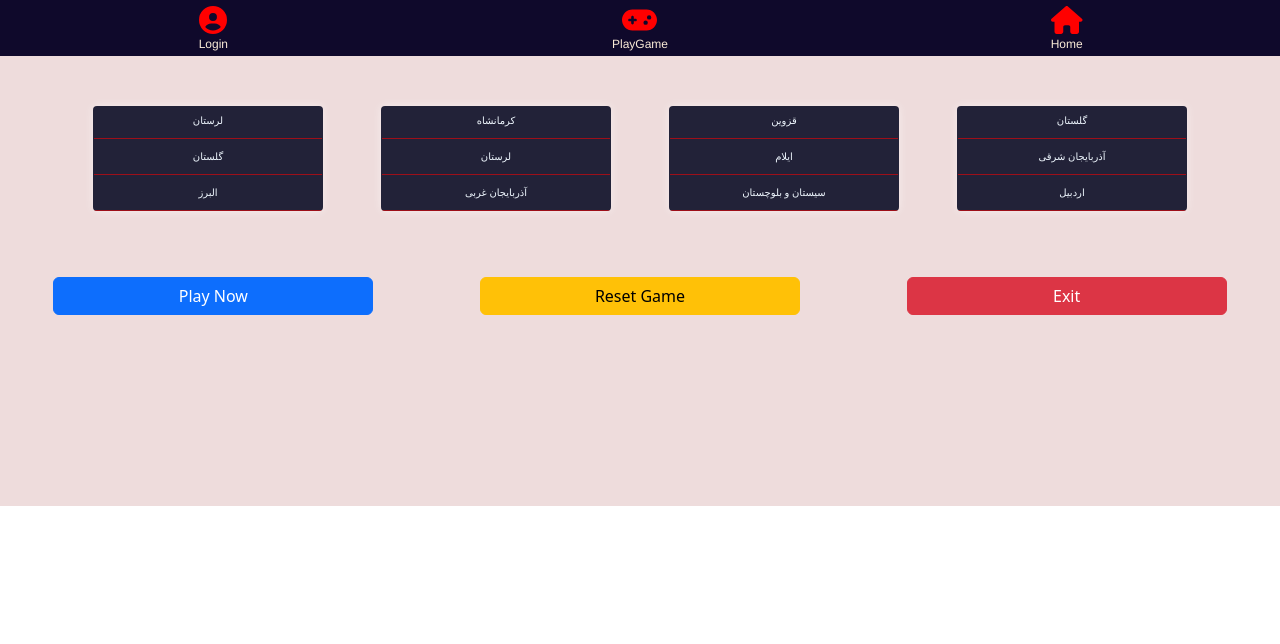
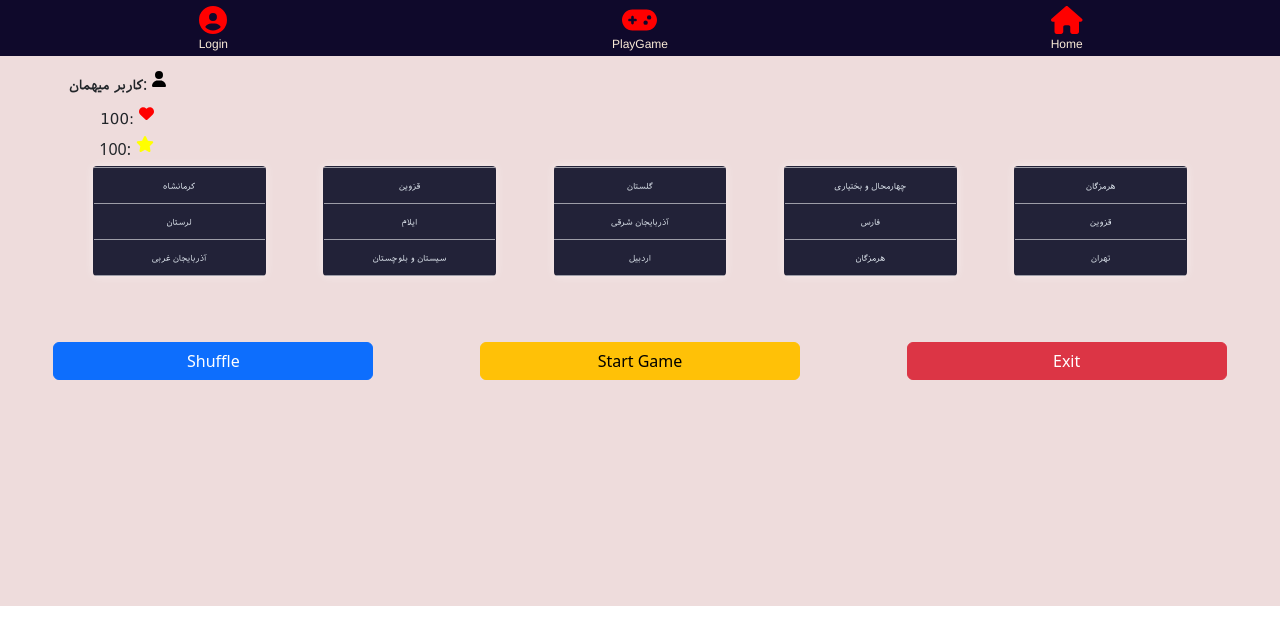
Before and after one commit to omidSharifi526/iranBinApp, a React (Create React App) app: page /playgame in a window 1280 px wide. Shown: the top 644 px of the page. Built offline with nearby package versions, Linux system fonts and the light colour scheme.

Commit message:
GamePage-Updated

```diff
--- a/src/Pages/GameSource/Components/ListOfCity-Style.scss
+++ b/src/Pages/GameSource/Components/ListOfCity-Style.scss
@@ -2,6 +2,92 @@
 
     display: flex;
     flex-direction: column;
+
+}
+.GameInfo-container{
+    width: 90%;
+    margin: auto;
+
+    display: flex;
+    flex-direction: row-reverse;
+    justify-content: center;
+
+
+
+
+
+}
+
+.gameMessages-Container{
+    width: 70%;
+    font-size: 14px;
+    transition: all ease 2s;
+
+    p{
+
+        padding: 10px;
+        background-color: rgb(59, 59, 35);
+        border-radius: 5px;
+        color: white;
+        text-align: center;
+    }
+
+    .showMess{
+
+        position: relative;
+
+        transition:  2s  all ease 5s;
+        top: 50px;
+        right: 100px;
+    }
+    .notshowMess{
+
+        position: relative;
+
+        top: -600px;
+
+    }
+
+
+
+}
+.userInfo-Container{
+
+}
+
+.PlayerInfo-Container{
+    width: 80%;
+    margin: auto;
+
+
+    margin-bottom: 5px;
+    display: flex;
+    flex-direction: row;
+   align-items: center;
+   justify-content: space-between;
+
+    .PlayerNameContainer{
+        padding: 5px;
+        span{
+            font-weight: 600;
+            font-size: 13px;
+        }
+
+    }
+    .junContainer{
+        width: 100px;
+        padding-right: 5px;
+        text-align: right;
+        .disJun{
+            margin-top: -5px;
+            font-size: 15px;
+        }
+    }
+    .rateContainer{
+        width: 100px;
+        padding-right: 5px;
+       text-align: right;
+    }
 
 }
 
@@ -15,11 +101,12 @@
     justify-content: space-around;
 
 
+
 }
 
 .CityCol{
-    width: 20%;
-    height: 105px;
+    width: 15%;
+    height: 110px;
     overflow: hidden;
     background-color: rgb(34, 34, 56);
     display: flex;
@@ -29,12 +116,12 @@
 
     p{
         color: aliceblue;
-        border-bottom: 1px solid rgba(255, 0, 0, 0.555);
-        font-size: 10px;
+        border-bottom: 1px solid rgba(255, 255, 255, 0.555);
+        font-size: 0.5rem;
         text-align: center;
         width: 99%;
         margin: auto;
-        padding-top: 10px;
+        padding-top: 13px;
         padding-bottom: 10px;
         // padding: 10px 0px 1px;
     }
--- a/src/Pages/GameSource/Components/ListOfCitys.jsx
+++ b/src/Pages/GameSource/Components/ListOfCitys.jsx
@@ -1,9 +1,12 @@
 import React from 'react';
 import {motion} from 'framer-motion';
 import { useState } from 'react';
+import { FontAwesomeIcon } from '@fortawesome/react-fontawesome'
+import { faUser,faHeart,faStar } from '@fortawesome/free-solid-svg-icons'
 
 import './ListOfCity-Style.scss';
 import { Cityes } from '../Data/GameInfo';
+import { isDisabled } from '@testing-library/user-event/dist/utils';
 
 
 
@@ -48,8 +51,15 @@ const ListOfCitys = () => {
     const [speed,setSpeed]=useState(false);
     // console.log('StandadArr',standardArr);
     // console.log('Shuffle Arr',shuffleArr);
+    const [showmess,setShowMess]=useState(false);
+    const [score,setScore]=useState(100)
+    const [jun,setJun]=useState(100);
+    const[rate,SetRate]=useState(0);
 
-    let unshuffled = Cityes
+
+
+    let unshuffled = Cityes;
+
 
     let listCityShuffeled_1= unshuffled
       .map(value => ({ value, sort: Math.random() }))
@@ -74,9 +84,38 @@ const ListOfCitys = () => {
       .sort((a, b) => a.sort - b.sort)
       .map(({ value }) => value);
 
-       console.log()
-      console.log(listCityShuffeled_1[0].name,listCityShuffeled_2[0].name)
 
+      let listCityShuffeled_5= unshuffled
+      .map(value => ({ value, sort: Math.random() }))
+      .sort((a, b) => a.sort - b.sort)
+      .map(({ value }) => value);
+
+
+
+
+
+
+      const playIniti=()=>{
+        setSpeed(false);
+        setShowMess(true)
+        setTimeout(() => {
+            setScore(score+100)
+
+        }, 7000);
+
+
+
+      }
+
+
+
+      const resetGameIniti=()=>{
+        setSpeed(true)
+        setJun(jun-10)
+        setShowMess(false)
+
+
+      }
 
 
 
@@ -86,9 +125,51 @@ const ListOfCitys = () => {
     <>
     <div className='Play-Container'>
 
+
+
+    <div className='GameInfo-container' >
+
+    <div className='gameMessages-Container'>
+        <p className={showmess?'showMess':'notshowMess'}> امتیاز شما : { <FontAwesomeIcon style={{padding:'1'}} icon={faStar} color="yellow" />}  {score}</p>
+        </div>
+
+    <div className='PlayerInfo-Container'>
+
+
+
+
+
+
+       <div className='userInfo-Container'>
+       <div className='PlayerNameContainer'>
+
+        <span>کاربر میهمان</span>
+        :
+        <FontAwesomeIcon style={{padding:'5'}} icon={faUser} color="black" />
+
+
+
+        </div>
+        <div className='junContainer'>
+        <span className='disJun'> {jun}:</span>
+        <FontAwesomeIcon style={{padding:'5',fontSize:15}} icon={faHeart} color="red" />
+        </div>
+
+        <div className='rateContainer'>
+        {score}:
+        <FontAwesomeIcon style={{padding:'5'}} icon={faStar} color="yellow" />
+
+        </div>
+
+
+       </div>
+
+    </div>
+    </div>
+
     <div className='cityCol-Container'>
 
-    <div className='CityCol'>{listCityShuffeled_1.map((val,index)=>{
+    <div className='CityCol'>{(speed?Cityes:listCityShuffeled_1).map((val,index)=>{
         return(<>
         <motion.div transition={{duration:5}} animate={{y:speed?860:0 } }>
             <p key={index}>{val.name}</p>
@@ -99,7 +180,7 @@ const ListOfCitys = () => {
 
 
 
-    <div className='CityCol'>{listCityShuffeled_2.map((val,index)=>{
+    <div className='CityCol'>{(speed?Cityes:listCityShuffeled_2).map((val,index)=>{
         return(<>
             <motion.div transition={{duration:4}} animate={{y:speed?860:0} }>
                 <p key={index}>{val.name}</p>
@@ -112,7 +193,7 @@ const ListOfCitys = () => {
 
 
 
-    <div className='CityCol'>{listCityShuffeled_3.map((val,index)=>{
+    <div className='CityCol'>{(speed?Cityes:listCityShuffeled_3).map((val,index)=>{
         return(<>
             <motion.div transition={{duration:2}} animate={{y:speed?860:0} }>
                 <p key={index}>{val.name}</p>
@@ -123,9 +204,18 @@ const ListOfCitys = () => {
 
 
 
-    <div className='CityCol'>{listCityShuffeled_4.map((val,index)=>{
+    <div className='CityCol'>{(speed?Cityes:listCityShuffeled_4).map((val,index)=>{
         return(<>
             <motion.div transition={{duration:7}} animate={{y:speed?860:0} }>
+                <p key={index}>{val.name}</p>
+                </motion.div>
+            </>)
+    })}
+    </div>
+
+    <div className='CityCol'>{(speed?Cityes:listCityShuffeled_5).map((val,index)=>{
+        return(<>
+            <motion.div transition={{duration:3}} animate={{y:speed?860:0} }>
                 <p key={index}>{val.name}</p>
                 </motion.div>
             </>)
@@ -137,17 +227,17 @@ const ListOfCitys = () => {
 
 
     <div className='playButtons-container'>
-    <button className='btn btn-primary w-25 fs-6' onClick={()=>{
+    <button className='btn btn-primary w-25 fs-6'  onClick={()=>{
 
-     setSpeed(true)}}>Play Now
+     playIniti()}}>Shuffle
 
      </button>
      <button   className='btn btn-warning w-25 fs-6' onClick={()=>{
-        setSpeed(false)
+        resetGameIniti()
      }} >
-        Reset Game</button>
+        {jun==100?'Start Game':"Please Sort again"}</button>
 
-     <button className='btn btn-danger w-25 fs-6 ' onClick={()=>{window.location.reload()}}>Exit</button>
+     <button className='btn btn-danger w-25 fs-6 ' onClick={()=>{}}>Exit</button>
 
     </div>
 
--- a/src/Pages/Home.jsx
+++ b/src/Pages/Home.jsx
@@ -1,11 +1,34 @@
 import React from 'react';
 import Header from "../Components/Header/Header";
-import MainSlider from "../Components/ContentfirstPage/MainSlider/MainSlider"
+import MainSlider from "../Components/ContentfirstPage/MainSlider/MainSlider";
+import {useState} from 'react'
 
 
 
 
 function Home() {
+
+  const [logined,setLogined]=useState(true);
+
+
+  if (logined) {
+    return (
+      <div>
+          <Header/>
+          <MainSlider/>
+      </div>
+    )
+  } else {
+    return (
+      <>
+       <div>
+
+       </div>
+      </>
+    )
+  }
+
+
   return (
     <div>
         <Header/>
--- a/src/Pages/PlayGameStyles/PlayGame-Style.scss
+++ b/src/Pages/PlayGameStyles/PlayGame-Style.scss
@@ -1,7 +1,7 @@
 .Main-Container{
-    min-height: 450px;
+    min-height: 550px;
     background-color: rgb(238, 220, 220);
-    padding-top: 50px;
+    padding-top: 5px;
     display: flex;
     flex-direction: column;
     justify-content: space-between;
--- a/src/index.css
+++ b/src/index.css
@@ -1,11 +1,19 @@
+@font-face {
+  font-family: 'iranS';
+  src: url('../src//Fonts//A-Iranian-Sans/Iranian\ Sans.ttf');
+}
+
 body {
   margin: 0;
-  font-family: -apple-system, BlinkMacSystemFont, 'Segoe UI', 'Roboto', 'Oxygen',
-    'Ubuntu', 'Cantarell', 'Fira Sans', 'Droid Sans', 'Helvetica Neue',
-    sans-serif;
-  -webkit-font-smoothing: antialiased;
-  -moz-osx-font-smoothing: grayscale;
+  padding: 0;
+  font-family: 'iranS';
+
 }
+P,span{
+  font-family: 'iranS';
+
+}
+
 
 code {
   font-family: source-code-pro, Menlo, Monaco, Consolas, 'Courier New',
```
Also changed, not shown: src/Fonts/A-Iranian-Sans/Iranian Sans.ttf (added).
